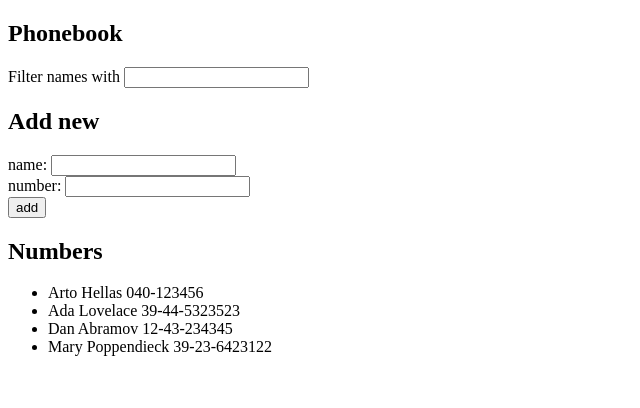
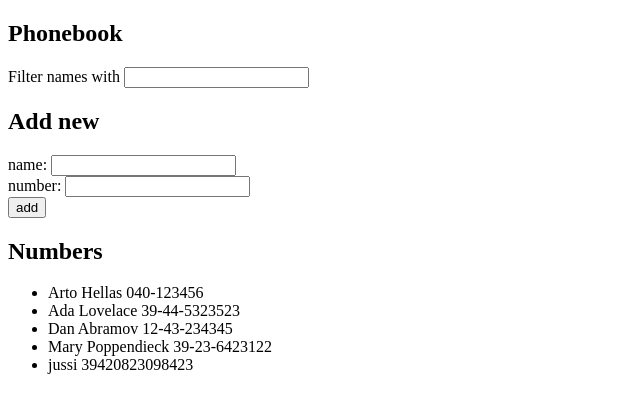
Before and after one commit to hullcaid/full-stack-2020-palautettavat, a React (Create React App) app in the folder osa2/puhelinluettelo/: page / in a window 1280 px wide. Shown: the top 408 px of the page, without its empty margins (0-640 px from the left). Built offline with nearby package versions, Linux system fonts and the light colour scheme; data requests are answered from the project's data file.

Commit message:
Tehtävä 2.15

```diff
--- a/osa2/puhelinluettelo/db.json
+++ b/osa2/puhelinluettelo/db.json
@@ -1,5 +1,5 @@
 {
-	"persons":[
+  "persons": [
     {
       "name": "Arto Hellas",
       "number": "040-123456",
@@ -19,6 +19,11 @@
       "name": "Mary Poppendieck",
       "number": "39-23-6423122",
       "id": 4
+    },
+    {
+      "name": "jussi",
+      "number": "39420823098423",
+      "id": 5
     }
   ]
 }
--- a/osa2/puhelinluettelo/src/App.js
+++ b/osa2/puhelinluettelo/src/App.js
@@ -44,12 +44,17 @@ const App = () => {
 		const personObject = {
       name: newName,
       number: newNumber
-		}
-		setPersons(persons.concat(personObject))
+    }
+    axios
+      .post('http://localhost:3001/persons', personObject)
+      .then(response => {
+        setPersons(persons.concat(response.data))
+        setNewName('')
+        setNewNumber('')
+        setFilterString('')
+      })
 	  }
-    setNewName('')
-    setNewNumber('')
-    setFilterString('')
+
   }
 
   return (
```
Lines whose indentation alone changed are shown as unchanged.
